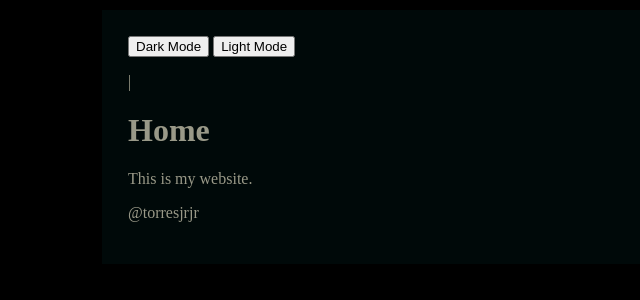
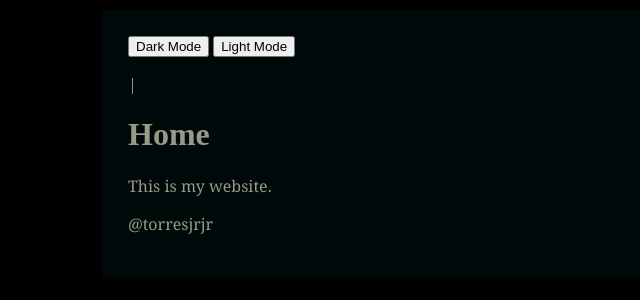
Before and after one commit to torresjrjr/torresjrjr.github.io, a Jekyll site: the page built from index.html, in a window 1280 px wide. Shown: the top 300 px of the page, without its empty margins (0-640 px from the left). Built offline with Jekyll 4.4.1, drawn with Linux system fonts in a browser that asks for light colours; a script that is not in the unit is left out.

Commit message:
Update default.html

```diff
--- a/_layouts/default.html
+++ b/_layouts/default.html
@@ -3,8 +3,8 @@
   <head>
     <meta charset="utf-8">
     <title>{{ page.title }}</title>
-    <link rel="stylesheet" href="/assets/css/styles.css">
-    <script src="/assests/js"></script>
+    <link rel="stylesheet" href="/assets/css/template_default.css">
+    <script src="/assests/js/template_default.js"></script>
   </head>
 
   <meta name="viewport" content="width=device-width, initial-scale=1.0">
```
